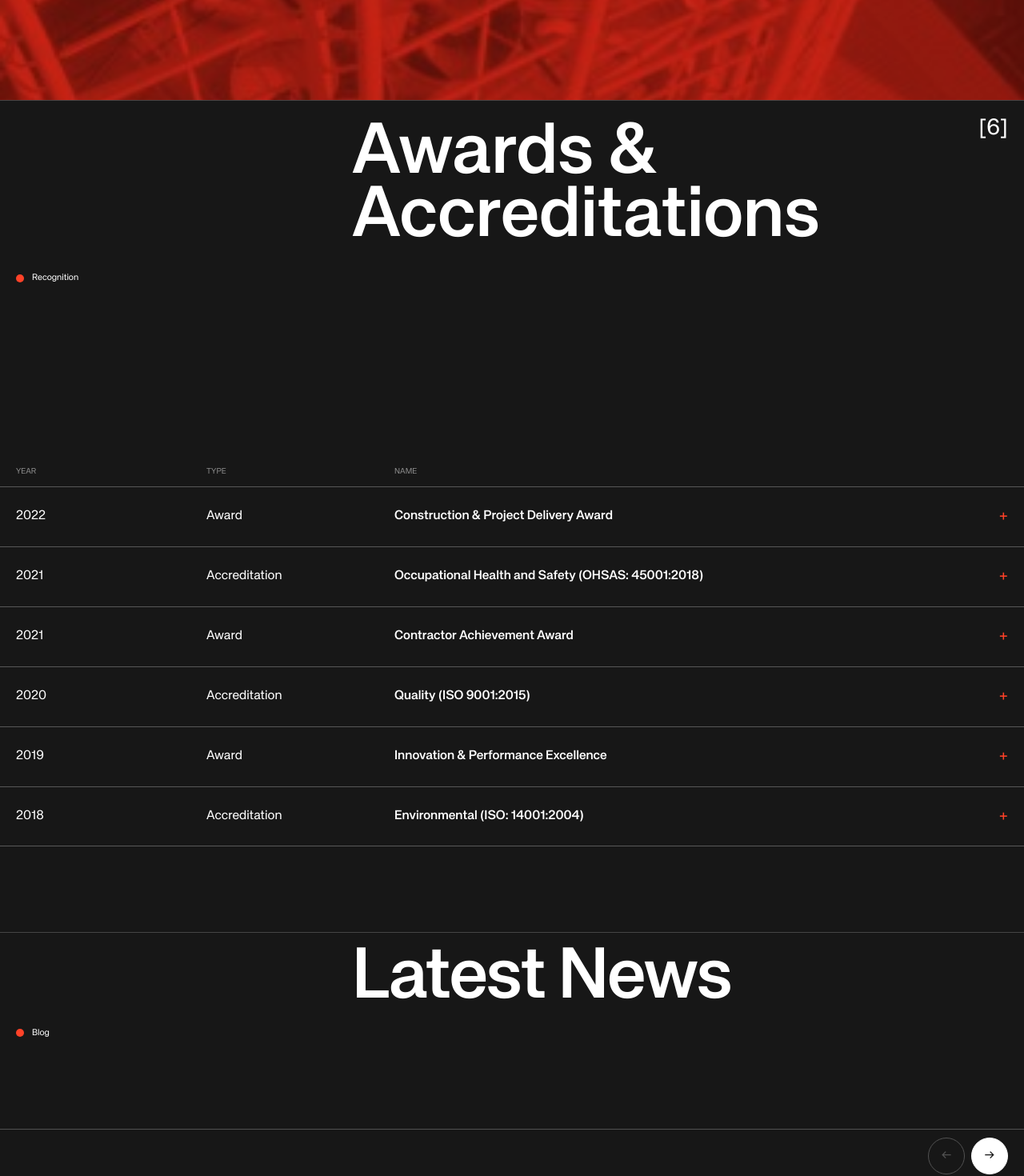
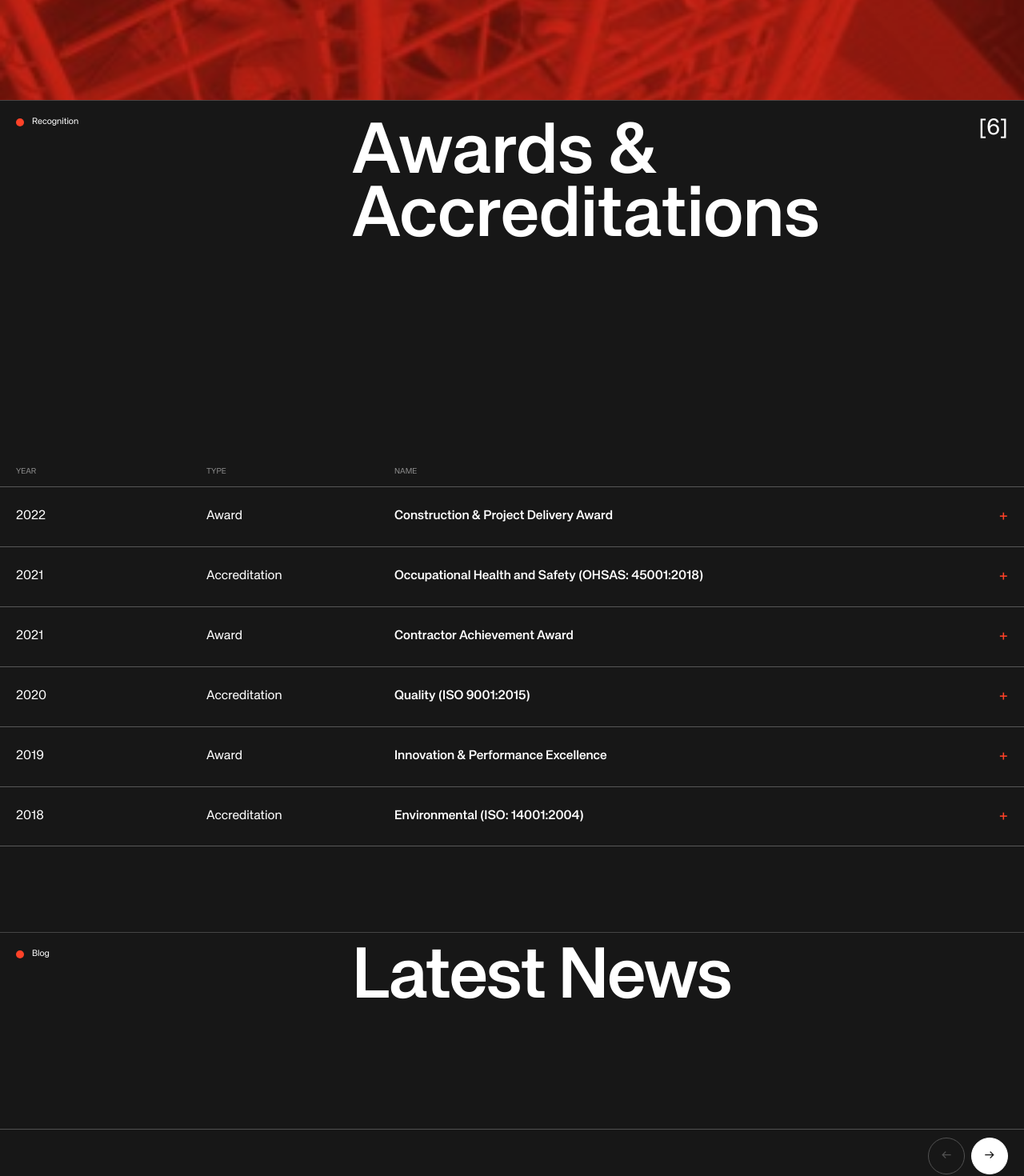
Before and after one commit to bentigerashley/webguys-developer-test, a Next.js app in the folder frontend/: page / in a window 1280 px wide. Shown: the part 9260-10730 px from the top of the page at 80% size. Built offline with nearby package versions, Linux system fonts and the light colour scheme.

Commit message:
fix(homepage): anchor section labels to Figma inset

```diff
--- a/frontend/styles/globals.css
+++ b/frontend/styles/globals.css
@@ -1046,8 +1046,11 @@ h2 {
   position: relative;
 }
 .awards .section-index {
-  grid-column: 1/4;
-  padding-top: 16px;
+  position: absolute;
+  top: 20px;
+  left: var(--gutter);
+  z-index: 1;
+  padding-top: 0;
   display: flex;
   align-items: center;
   gap: 10px;
@@ -1172,11 +1175,15 @@ h2 {
 }
 .news-header {
   min-height: 246px;
+  position: relative;
   border-bottom: 1px solid rgba(255, 255, 255, 0.25);
 }
 .news-header .section-index {
-  grid-column: 1/4;
-  padding-top: 15px;
+  position: absolute;
+  top: 20px;
+  left: var(--gutter);
+  z-index: 1;
+  padding-top: 0;
   display: flex;
   align-items: center;
   gap: 10px;
```
